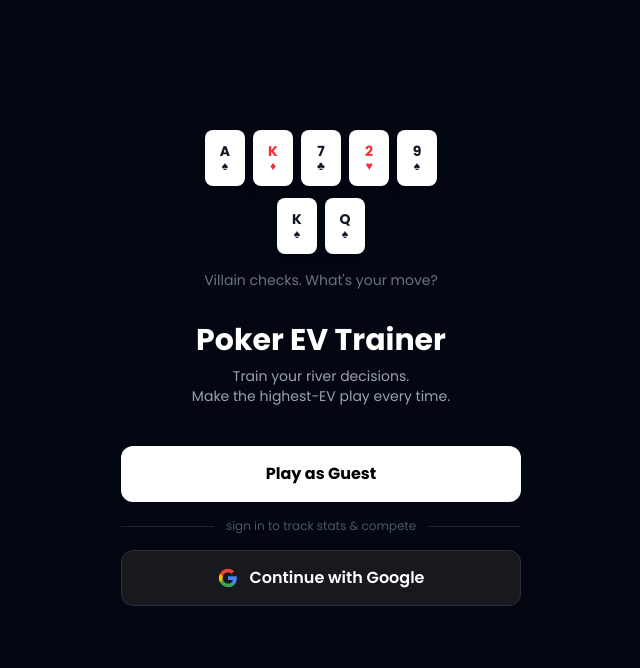
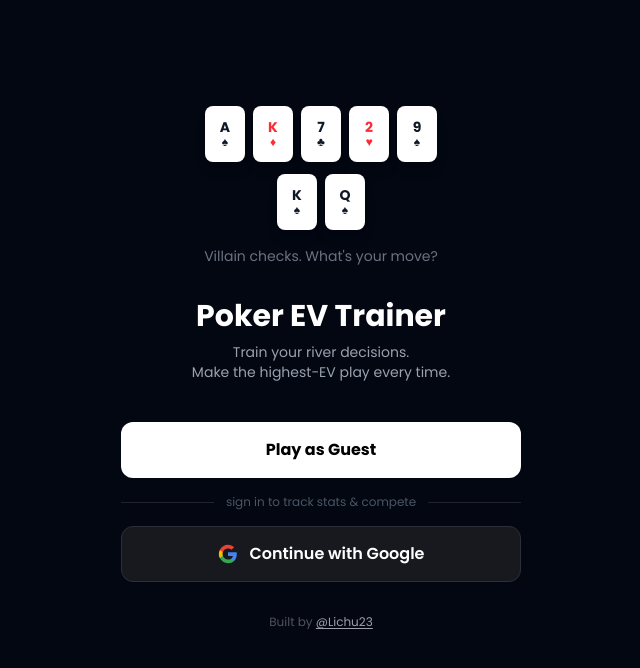
Before and after one commit to Lichu23/poker-ev-trainer, a React (Vite) app: page / in a window 1280 px wide. Shown: the top 668 px of the page, without its empty margins (319-959 px from the left). Built offline with nearby package versions, Linux system fonts and the light colour scheme; no server answers.

Commit message:
feat: add creator credit to onboarding screen

```diff
--- a/src/components/OnboardingScreen.tsx
+++ b/src/components/OnboardingScreen.tsx
@@ -85,6 +85,18 @@
         </button>
 
       </div>
+
+      <p className="mt-8 text-zinc-600 text-xs text-center">
+        Built by{' '}
+        <a
+          href="https://github.com/Lichu23"
+          target="_blank"
+          rel="noopener noreferrer"
+          className="text-zinc-400 hover:text-white transition-colors underline underline-offset-2"
+        >
+          @Lichu23
+        </a>
+      </p>
     </div>
   )
 }
```
